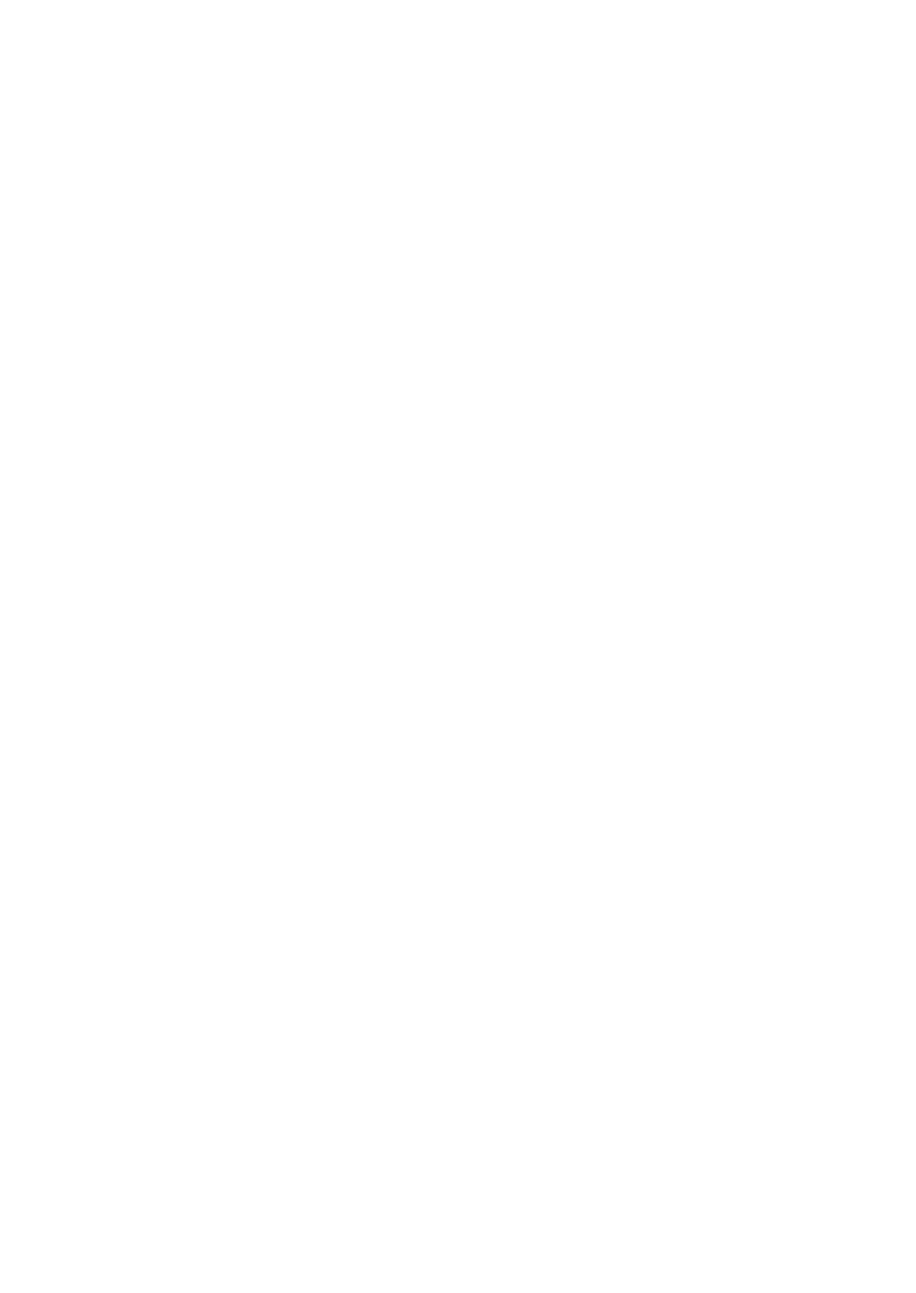
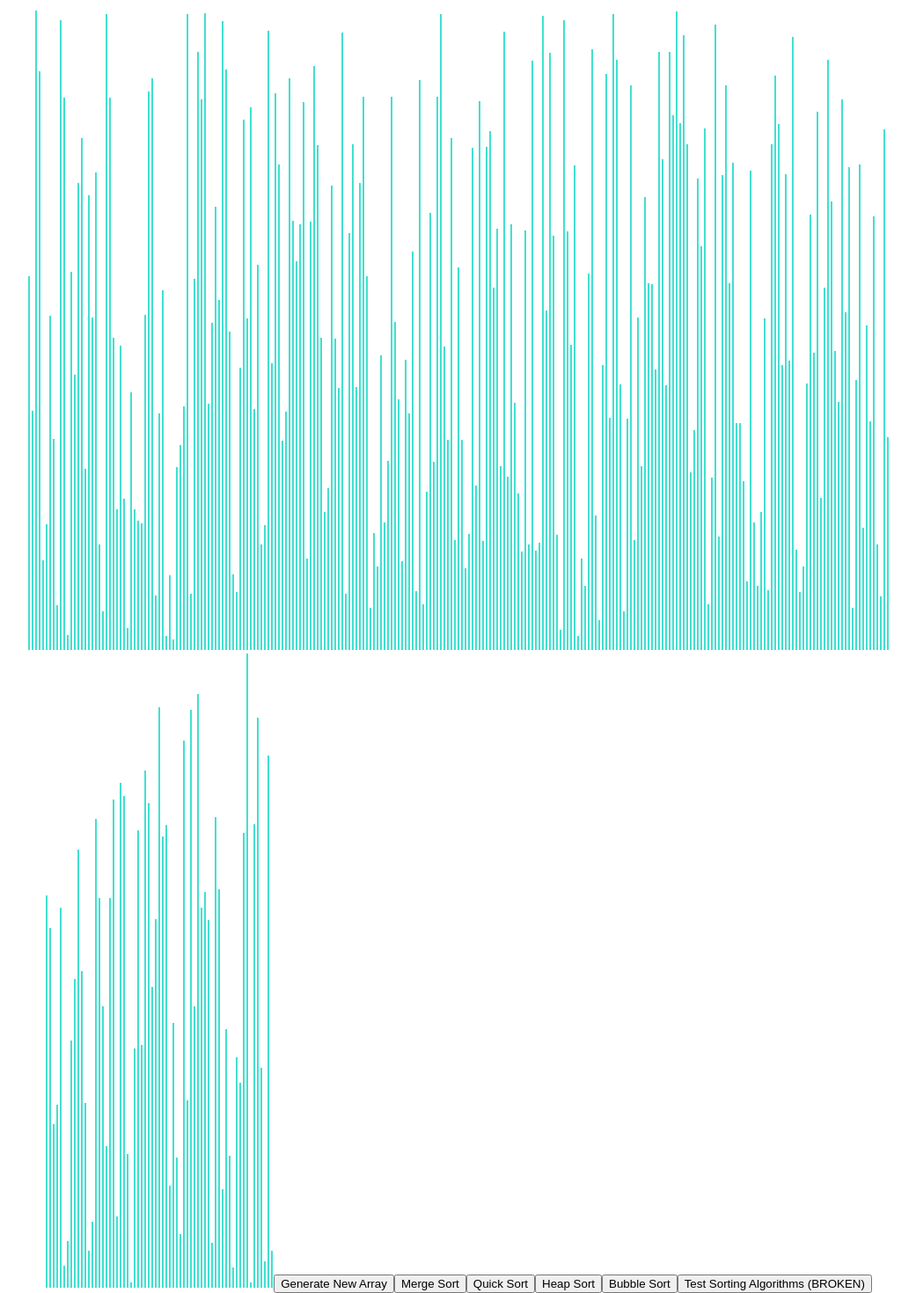
Before and after one commit to zkamdar1/algorithm-visualizer, a React (Create React App) app in the folder algo-visuals/: page / in a window 1280 px wide. Shown: the part 690-2160 px from the top of the page at 88% size, without its empty margins (169-1210 px from the left). Before the commit the page ends 800 px from the top, so only its background shows below. Built offline with nearby package versions, Linux system fonts and the light colour scheme.

Commit message:
added basic sorting visuals

```diff
--- a/algo-visuals/src/App.js
+++ b/algo-visuals/src/App.js
@@ -1,11 +1,15 @@
 import React from 'react';
 import './App.css';
 import PathfindingVisualizer from './PathfindingVisualizer/PathfindingVisualizer';
+import SortingVisualizer from './SortingVisualizer/SortingVisualizer';
+
+
 
 function App() {
   return (
     <div className="App">
       <PathfindingVisualizer></PathfindingVisualizer>
+      <SortingVisualizer></SortingVisualizer>
     </div>
   );
 }
--- /dev/null
+++ b/algo-visuals/src/SortingVisualizer/SortingVisualizer.css
@@ -0,0 +1,11 @@
+.array-container {
+    position: absolute;
+    left: 100px;
+    margin: 100px;
+  }
+
+  .array-bar {
+    width: 2px;
+    display: inline-block;
+    margin: 0 1px;
+  }
--- /dev/null
+++ b/algo-visuals/src/SortingVisualizer/SortingVisualizer.jsx
@@ -0,0 +1,132 @@
+
+import React from 'react';
+import {getMergeSortAnimations} from '../algorithms/sortingAlgorithm';
+import './SortingVisualizer.css';
+
+// Change this value for the speed of the animations.
+const ANIMATION_SPEED_MS = 1;
+
+// Change this value for the number of bars (value) in the array.
+const NUMBER_OF_ARRAY_BARS = 310;
+
+// This is the main color of the array bars.
+const PRIMARY_COLOR = 'turquoise';
+
+// This is the color of array bars that are being compared throughout the animations.
+const SECONDARY_COLOR = 'red';
+
+export default class SortingVisualizer extends React.Component {
+  constructor(props) {
+    super(props);
+
+    this.state = {
+      array: [],
+    };
+  }
+
+  componentDidMount() {
+    this.resetArray();
+  }
+
+  resetArray() {
+    const array = [];
+    for (let i = 0; i < NUMBER_OF_ARRAY_BARS; i++) {
+      array.push(randomIntFromInterval(5, 730));
+    }
+    this.setState({array});
+  }
+
+  mergeSort() {
+    const animations = getMergeSortAnimations(this.state.array);
+    for (let i = 0; i < animations.length; i++) {
+      const arrayBars = document.getElementsByClassName('array-bar');
+      const isColorChange = i % 3 !== 2;
+      if (isColorChange) {
+        const [barOneIdx, barTwoIdx] = animations[i];
+        const barOneStyle = arrayBars[barOneIdx].style;
+        const barTwoStyle = arrayBars[barTwoIdx].style;
+        const color = i % 3 === 0 ? SECONDARY_COLOR : PRIMARY_COLOR;
+        setTimeout(() => {
+          barOneStyle.backgroundColor = color;
+          barTwoStyle.backgroundColor = color;
+        }, i * ANIMATION_SPEED_MS);
+      } else {
+        setTimeout(() => {
+          const [barOneIdx, newHeight] = animations[i];
+          const barOneStyle = arrayBars[barOneIdx].style;
+          barOneStyle.height = `${newHeight}px`;
+        }, i * ANIMATION_SPEED_MS);
+      }
+    }
+  }
+
+  quickSort() {
+    // We leave it as an exercise to the viewer of this code to implement this method.
+  }
+
+  heapSort() {
+    // We leave it as an exercise to the viewer of this code to implement this method.
+  }
+
+  bubbleSort() {
+    // We leave it as an exercise to the viewer of this code to implement this method.
+  }
+
+  // NOTE: This method will only work if your sorting algorithms actually return
+  // the sorted arrays; if they return the animations (as they currently do), then
+  // this method will be broken.
+  testSortingAlgorithms() {
+    for (let i = 0; i < 100; i++) {
+      const array = [];
+      const length = randomIntFromInterval(1, 1000);
+      for (let i = 0; i < length; i++) {
+        array.push(randomIntFromInterval(-1000, 1000));
+      }
+      const javaScriptSortedArray = array.slice().sort((a, b) => a - b);
+      const mergeSortedArray = getMergeSortAnimations(array.slice());
+      console.log(arraysAreEqual(javaScriptSortedArray, mergeSortedArray));
+    }
+  }
+
+  render() {
+    const {array} = this.state;
+
+    return (
+      <div className="array-container">
+        {array.map((value, idx) => (
+          <div
+            className="array-bar"
+            key={idx}
+            style={{
+              backgroundColor: PRIMARY_COLOR,
+              height: `${value}px`,
+            }}></div>
+        ))}
+        <button onClick={() => this.resetArray()}>Generate New Array</button>
+        <button onClick={() => this.mergeSort()}>Merge Sort</button>
+        <button onClick={() => this.quickSort()}>Quick Sort</button>
+        <button onClick={() => this.heapSort()}>Heap Sort</button>
+        <button onClick={() => this.bubbleSort()}>Bubble Sort</button>
+        <button onClick={() => this.testSortingAlgorithms()}>
+          Test Sorting Algorithms (BROKEN)
+        </button>
+      </div>
+    );
+  }
+}
+
+// From https://stackoverflow.com/questions/4959975/generate-random-number-between-two-numbers-in-javascript
+function randomIntFromInterval(min, max) {
+  // min and max included
+  return Math.floor(Math.random() * (max - min + 1) + min);
+}
+
+function arraysAreEqual(arrayOne, arrayTwo) {
+  if (arrayOne.length !== arrayTwo.length) return false;
+  for (let i = 0; i < arrayOne.length; i++) {
+    if (arrayOne[i] !== arrayTwo[i]) {
+      return false;
+    }
+  }
+  return true;
+}
--- /dev/null
+++ b/algo-visuals/src/algorithms/sortingAlgorithm.js
@@ -0,0 +1,77 @@
+export function getMergeSortAnimations(array) {
+    const animations = [];
+    if (array.length <= 1) return array;
+    const auxiliaryArray = array.slice();
+    mergeSortHelper(array, 0, array.length - 1, auxiliaryArray, animations);
+    return animations;
+  }
+
+  function mergeSortHelper(
+    mainArray,
+    startIdx,
+    endIdx,
+    auxiliaryArray,
+    animations,
+  ) {
+    if (startIdx === endIdx) return;
+    const middleIdx = Math.floor((startIdx + endIdx) / 2);
+    mergeSortHelper(auxiliaryArray, startIdx, middleIdx, mainArray, animations);
+    mergeSortHelper(auxiliaryArray, middleIdx + 1, endIdx, mainArray, animations);
+    doMerge(mainArray, startIdx, middleIdx, endIdx, auxiliaryArray, animations);
+  }
+
+  function doMerge(
+    mainArray,
+    startIdx,
+    middleIdx,
+    endIdx,
+    auxiliaryArray,
+    animations,
+  ) {
+    let k = startIdx;
+    let i = startIdx;
+    let j = middleIdx + 1;
+    while (i <= middleIdx && j <= endIdx) {
+      // These are the values that we're comparing; we push them once
+      // to change their color.
+      animations.push([i, j]);
+      // These are the values that we're comparing; we push them a second
+      // time to revert their color.
+      animations.push([i, j]);
+      if (auxiliaryArray[i] <= auxiliaryArray[j]) {
+        // We overwrite the value at index k in the original array with the
+        // value at index i in the auxiliary array.
+        animations.push([k, auxiliaryArray[i]]);
+        mainArray[k++] = auxiliaryArray[i++];
+      } else {
+        // We overwrite the value at index k in the original array with the
+        // value at index j in the auxiliary array.
+        animations.push([k, auxiliaryArray[j]]);
+        mainArray[k++] = auxiliaryArray[j++];
+      }
+    }
+    while (i <= middleIdx) {
+      // These are the values that we're comparing; we push them once
+      // to change their color.
+      animations.push([i, i]);
+      // These are the values that we're comparing; we push them a second
+      // time to revert their color.
+      animations.push([i, i]);
+      // We overwrite the value at index k in the original array with the
+      // value at index i in the auxiliary array.
+      animations.push([k, auxiliaryArray[i]]);
+      mainArray[k++] = auxiliaryArray[i++];
+    }
+    while (j <= endIdx) {
+      // These are the values that we're comparing; we push them once
+      // to change their color.
+      animations.push([j, j]);
+      // These are the values that we're comparing; we push them a second
+      // time to revert their color.
+      animations.push([j, j]);
+      // We overwrite the value at index k in the original array with the
+      // value at index j in the auxiliary array.
+      animations.push([k, auxiliaryArray[j]]);
+      mainArray[k++] = auxiliaryArray[j++];
+    }
+  }
```
